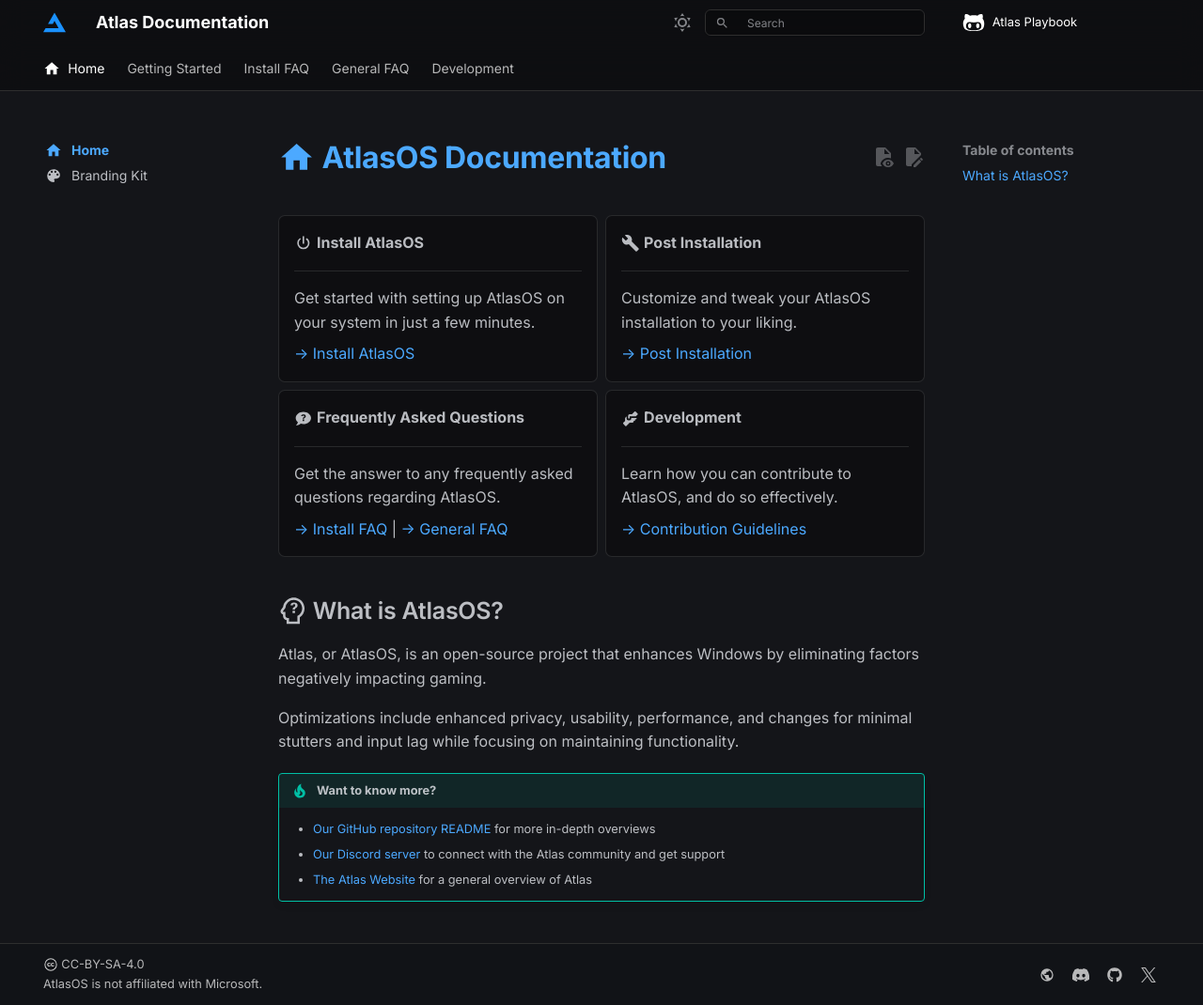
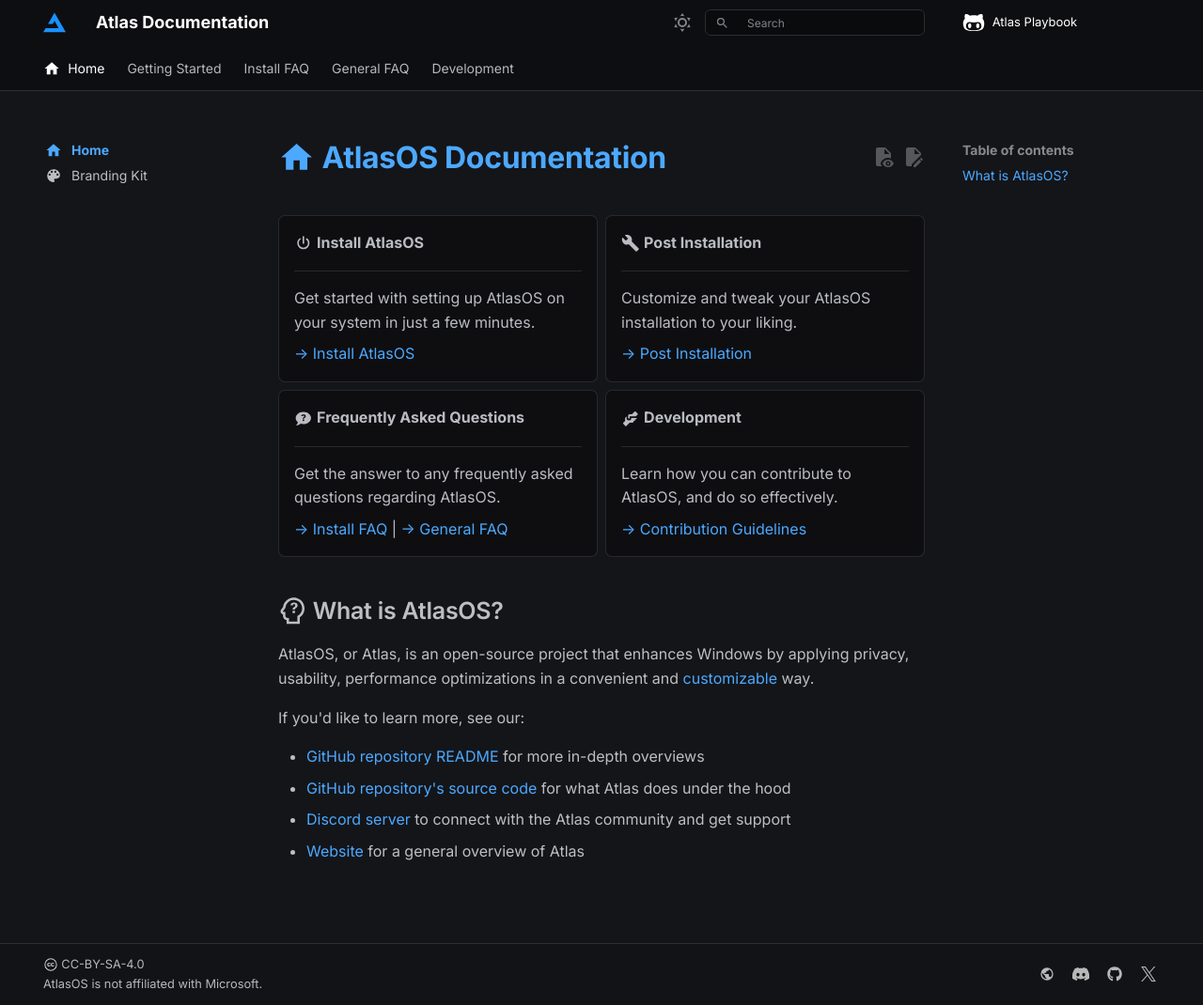
Before and after one commit to Atlas-OS/docs, an MkDocs documentation site: the page built from docs/index.md, in a window 1280 px wide and 1070 px high. Shown: the whole window at 94% size. Built offline with MkDocs 1.6.1 and Material for MkDocs 9.7.7, drawn with Linux system fonts in a browser that asks for light colours; some web fonts are replaced; comment, search, counter and statistics services are not loaded.

Commit message:
feat(home): rewrite 'What is AtlasOS'

```diff
--- a/docs/index.md
+++ b/docs/index.md
@@ -43,12 +43,11 @@ icon: material/home
 
 ## :material-head-question-outline: What is AtlasOS?
 
-Atlas, or AtlasOS, is an open-source project that enhances Windows by eliminating factors negatively impacting gaming.
+AtlasOS, or Atlas, is an open-source project that enhances Windows by applying privacy, usability, performance optimizations in a convenient and [customizable](getting-started/post-installation/atlas-folder/general-configuration.md) way.
 
-Optimizations include enhanced privacy, usability, performance, and changes for minimal stutters and input lag while focusing on maintaining functionality.
+If you'd like to learn more, see our:
 
-!!! tip "Want to know more?"
-
-    - [Our GitHub repository README](https://github.com/Atlas-OS/Atlas) for more in-depth overviews
-    - [Our Discord server](https://discord.atlasos.net/) to connect with the Atlas community and get support
-    - [The Atlas Website](https://atlasos.net/) for a general overview of Atlas
+- [GitHub repository README](https://github.com/Atlas-OS/Atlas) for more in-depth overviews
+- [GitHub repository's source code](https://github.com/Atlas-OS/Atlas/tree/main/src) for what Atlas does under the hood
+- [Discord server](https://discord.atlasos.net/) to connect with the Atlas community and get support
+- [Website](https://atlasos.net/) for a general overview of Atlas
```
